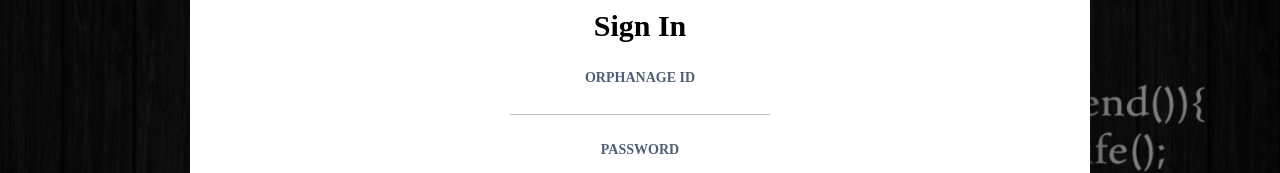
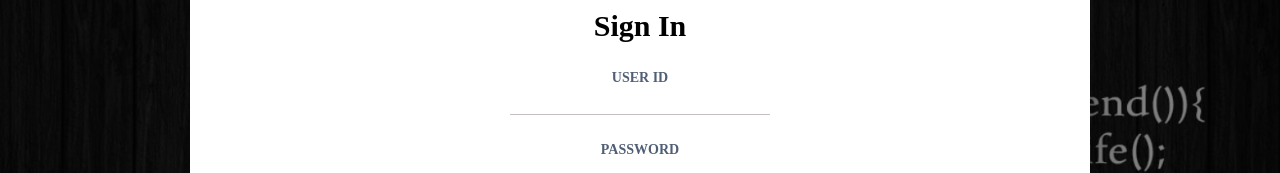
Before and after one commit to pavan116-g/awsprojectsdp4, a React (Create React App) app: page /login in a window 1280 px wide. Shown: the part 246-419 px from the top of the page. Built offline with nearby package versions, Linux system fonts and the light colour scheme; what amazon-cognito-identity-js would draw is missing.

Commit message:
login changed

```diff
--- a/src/components/Login.jsx
+++ b/src/components/Login.jsx
@@ -27,7 +27,7 @@ const Login = () => {
             <h2>Sign In</h2>
             <form method="post" >
             <label>
-              <span>Orphanage Id</span>
+              <span>User Id</span>
               <input type="text" name="orphanageid"/>
             </label>
             <label>
```
Also changed, not shown: src/readme.txt (deleted).
